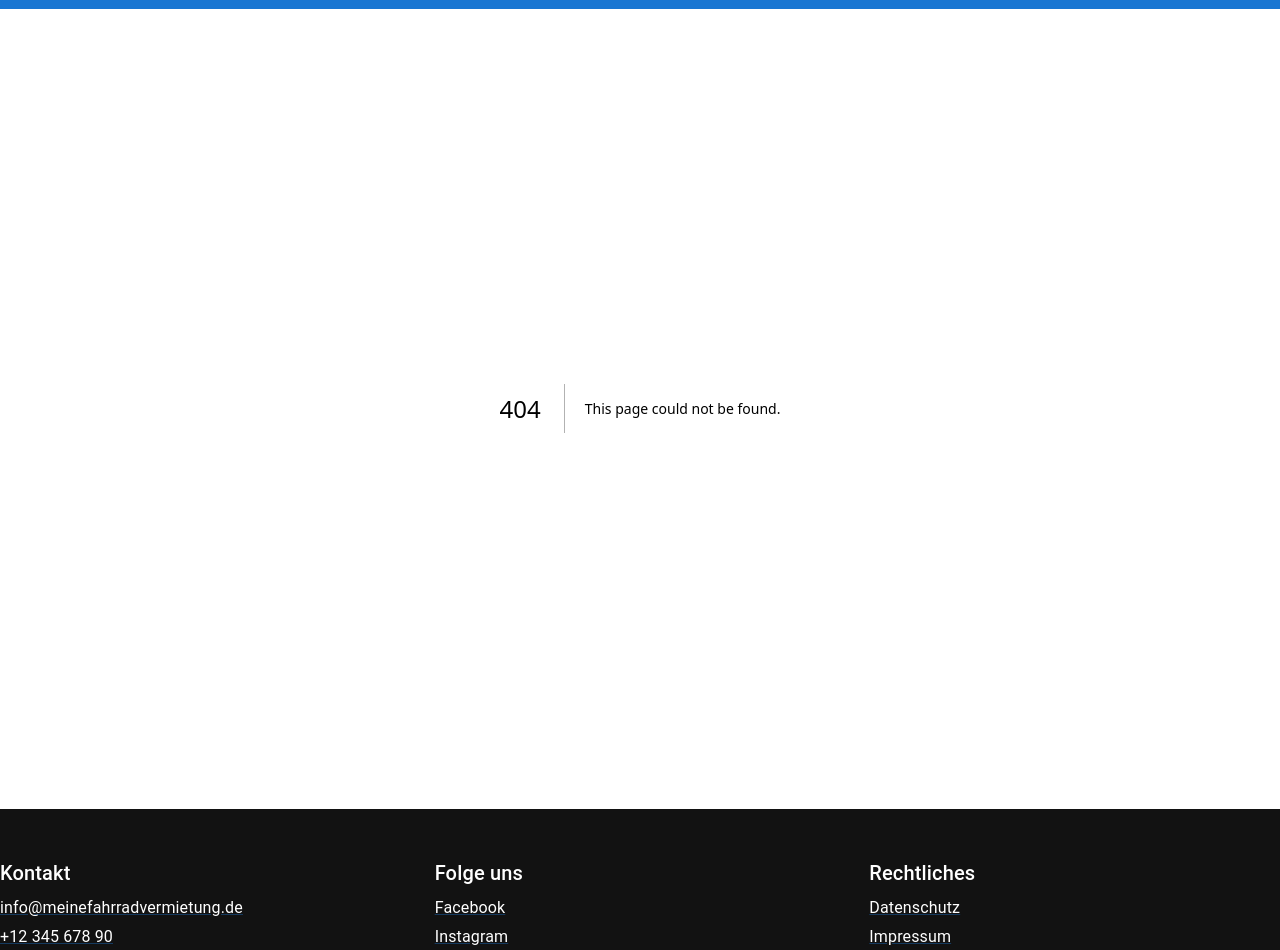
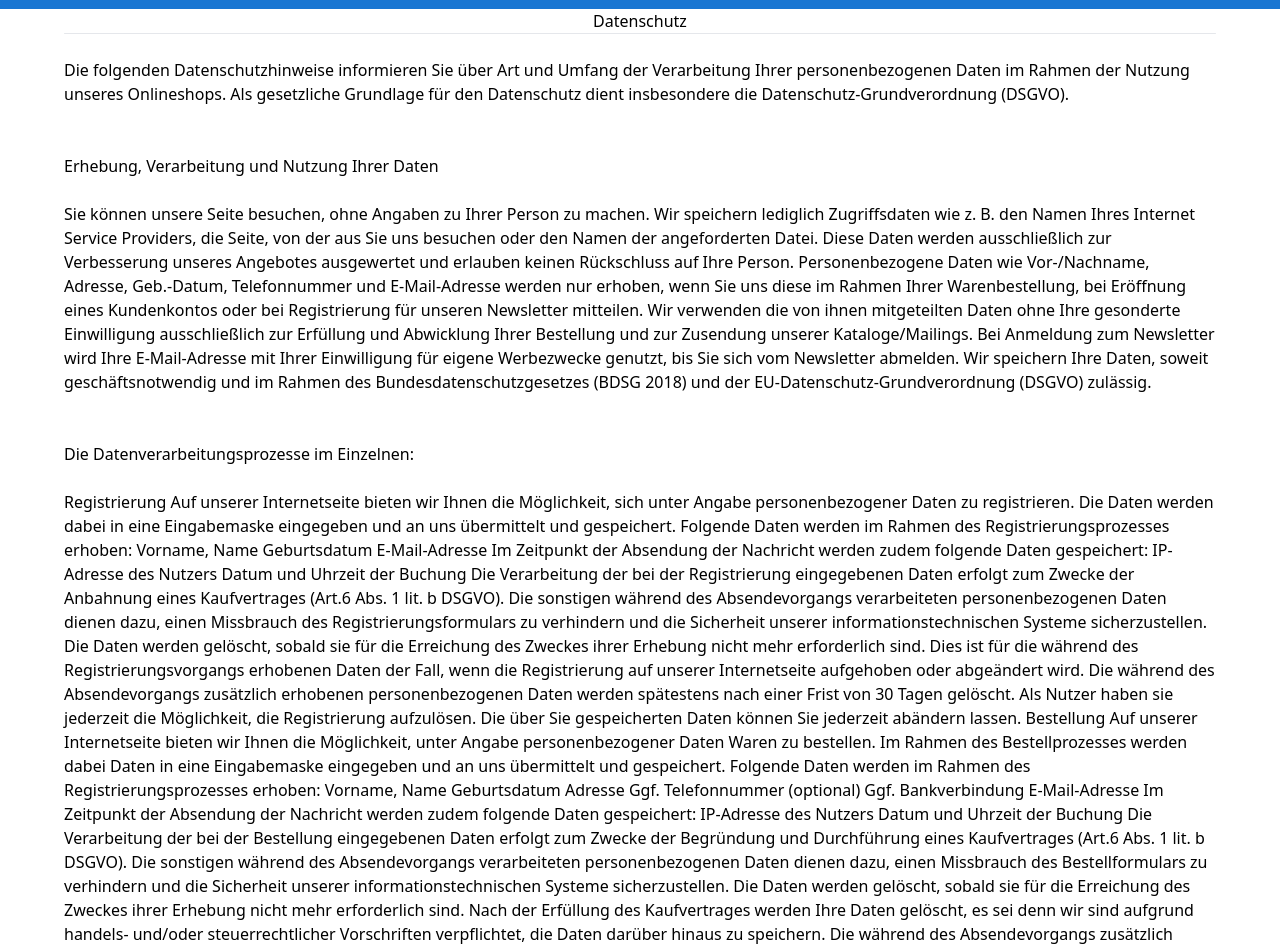
Before and after one commit to nicolasfromme/bikeapp, a Next.js app: page /datenschutz in a window 1280 px wide. Before the commit this address had no page. Shown: the part 60-1010 px from the top of the page. Built offline with nearby package versions, Linux system fonts and the light colour scheme.

Commit message:
added datenschutz and impressum

```diff
--- /dev/null
+++ b/app/datenschutz/page.jsx
@@ -0,0 +1,75 @@
+import React from "react";
+import Container from '@mui/material/Container';
+
+
+function Datenschutz() {
+    return (
+        <Container fluid>
+            <div id="WholeText">
+                <div id="HeaderText">
+                    <h1>
+                        <center>Datenschutz</center>
+                    </h1>
+                </div>
+                <hr class="rounded" />
+                <br></br>
+                <div id="Text">
+                    <p>Die folgenden Datenschutzhinweise informieren Sie über Art und Umfang der Verarbeitung Ihrer personenbezogenen Daten im Rahmen der Nutzung unseres Onlineshops. Als gesetzliche Grundlage für den Datenschutz dient insbesondere die Datenschutz-Grundverordnung (DSGVO).</p>
+                </div>
+                <br />
+                <div>
+                    <br />
+                    <h3>Erhebung, Verarbeitung und Nutzung Ihrer Daten</h3>
+                </div>
+                <br></br>
+                <div id="Text">
+                    <p>Sie können unsere Seite besuchen, ohne Angaben zu Ihrer Person zu machen. Wir speichern lediglich Zugriffsdaten wie z. B. den Namen Ihres Internet Service Providers, die Seite, von der aus Sie uns besuchen oder den Namen der angeforderten Datei. Diese Daten werden ausschließlich zur Verbesserung unseres Angebotes ausgewertet und erlauben keinen Rückschluss auf Ihre Person.
+
+                        Personenbezogene Daten wie Vor-/Nachname, Adresse, Geb.-Datum, Telefonnummer und E-Mail-Adresse werden nur erhoben, wenn Sie uns diese im Rahmen Ihrer Warenbestellung, bei Eröffnung eines Kundenkontos oder bei Registrierung für unseren Newsletter mitteilen. Wir verwenden die von ihnen mitgeteilten Daten ohne Ihre gesonderte Einwilligung ausschließlich zur Erfüllung und Abwicklung Ihrer Bestellung und zur Zusendung unserer Kataloge/Mailings. Bei Anmeldung zum Newsletter wird Ihre E-Mail-Adresse mit Ihrer Einwilligung für eigene Werbezwecke genutzt, bis Sie sich vom Newsletter abmelden.
+
+                        Wir speichern Ihre Daten, soweit geschäftsnotwendig und im Rahmen des Bundesdatenschutzgesetzes (BDSG 2018) und der EU-Datenschutz-Grundverordnung (DSGVO) zulässig.</p>
+                </div>
+                <br />
+                <div>
+                    <br />
+                    <h3>Die Datenverarbeitungsprozesse im Einzelnen:</h3>
+                </div>
+                <br></br>
+                <div id="Text">
+                    <p>Registrierung
+                        Auf unserer Internetseite bieten wir Ihnen die Möglichkeit, sich unter Angabe personenbezogener Daten zu registrieren. Die Daten werden dabei in eine Eingabemaske eingegeben und an uns übermittelt und gespeichert. Folgende Daten werden im Rahmen des Registrierungsprozesses erhoben:
+                        Vorname, Name
+                        Geburtsdatum
+                        E-Mail-Adresse
+                        Im Zeitpunkt der Absendung der Nachricht werden zudem folgende Daten gespeichert:
+                        IP-Adresse des Nutzers
+                        Datum und Uhrzeit der Buchung
+                        Die Verarbeitung der bei der Registrierung eingegebenen Daten erfolgt zum Zwecke der Anbahnung eines Kaufvertrages (Art.6 Abs. 1 lit. b DSGVO).
+                        Die sonstigen während des Absendevorgangs verarbeiteten personenbezogenen Daten dienen dazu, einen Missbrauch des Registrierungsformulars zu verhindern und die Sicherheit unserer informationstechnischen Systeme sicherzustellen.
+                        Die Daten werden gelöscht, sobald sie für die Erreichung des Zweckes ihrer Erhebung nicht mehr erforderlich sind.
+                        Dies ist für die während des Registrierungsvorgangs erhobenen Daten der Fall, wenn die Registrierung auf unserer Internetseite aufgehoben oder abgeändert wird.
+                        Die während des Absendevorgangs zusätzlich erhobenen personenbezogenen Daten werden spätestens nach einer Frist von 30 Tagen gelöscht.
+                        Als Nutzer haben sie jederzeit die Möglichkeit, die Registrierung aufzulösen. Die über Sie gespeicherten Daten können Sie jederzeit abändern lassen.
+                        Bestellung
+                        Auf unserer Internetseite bieten wir Ihnen die Möglichkeit, unter Angabe personenbezogener Daten Waren zu bestellen. Im Rahmen des Bestellprozesses werden dabei Daten in eine Eingabemaske eingegeben und an uns übermittelt und gespeichert. Folgende Daten werden im Rahmen des Registrierungsprozesses erhoben:
+                        Vorname, Name
+                        Geburtsdatum
+                        Adresse
+                        Ggf. Telefonnummer (optional)
+                        Ggf. Bankverbindung
+                        E-Mail-Adresse
+                        Im Zeitpunkt der Absendung der Nachricht werden zudem folgende Daten gespeichert:
+                        IP-Adresse des Nutzers
+                        Datum und Uhrzeit der Buchung
+                        Die Verarbeitung der bei der Bestellung eingegebenen Daten erfolgt zum Zwecke der Begründung und Durchführung eines Kaufvertrages (Art.6 Abs. 1 lit. b DSGVO).
+                        Die sonstigen während des Absendevorgangs verarbeiteten personenbezogenen Daten dienen dazu, einen Missbrauch des Bestellformulars zu verhindern und die Sicherheit unserer informationstechnischen Systeme sicherzustellen.
+                        Die Daten werden gelöscht, sobald sie für die Erreichung des Zweckes ihrer Erhebung nicht mehr erforderlich sind.
+                        Nach der Erfüllung des Kaufvertrages werden Ihre Daten gelöscht, es sei denn wir sind aufgrund handels- und/oder steuerrechtlicher Vorschriften verpflichtet, die Daten darüber hinaus zu speichern.
+                        Die während des Absendevorgangs zusätzlich erhobenen personenbezogenen Daten werden spätestens nach einer Frist von 30 Tagen gelöscht.</p>
+                </div>
+            </div>
+        </Container>
+    );
+}
+
+export default Datenschutz;
--- /dev/null
+++ b/app/impressum/page.jsx
@@ -0,0 +1,41 @@
+import React from "react";
+import Container from '@mui/material/Container';
+
+
+function Impressum() {
+  return (
+    <Container fluid>
+      <div id="WholeText">
+        <div id="HeaderText">
+          <h1>
+            <center>Impressum</center>
+          </h1>
+        </div>
+        <hr class="rounded" />
+        <div>
+          <h3>Anbieter dieses Angebots</h3>
+        </div>
+        <br></br>
+        <div id="Text">
+          <p>Fahrradvermietung Oberschicht </p>
+          <p>Preiserstr. 1 </p>
+          <p>68165 Mannheim</p>
+        </div>
+        <div>
+        <br/>
+          <h3>Kontaktaufnahme</h3>
+        </div>
+        <br></br>
+        <div id="Text">
+          <p>Email: info@meinefahrradvermietung.de</p>
+          <p>
+          telefonisch unter: +49 1234 5678910
+          </p>
+
+        </div>
+      </div>
+    </Container>
+  );
+}
+
+export default Impressum;
```
